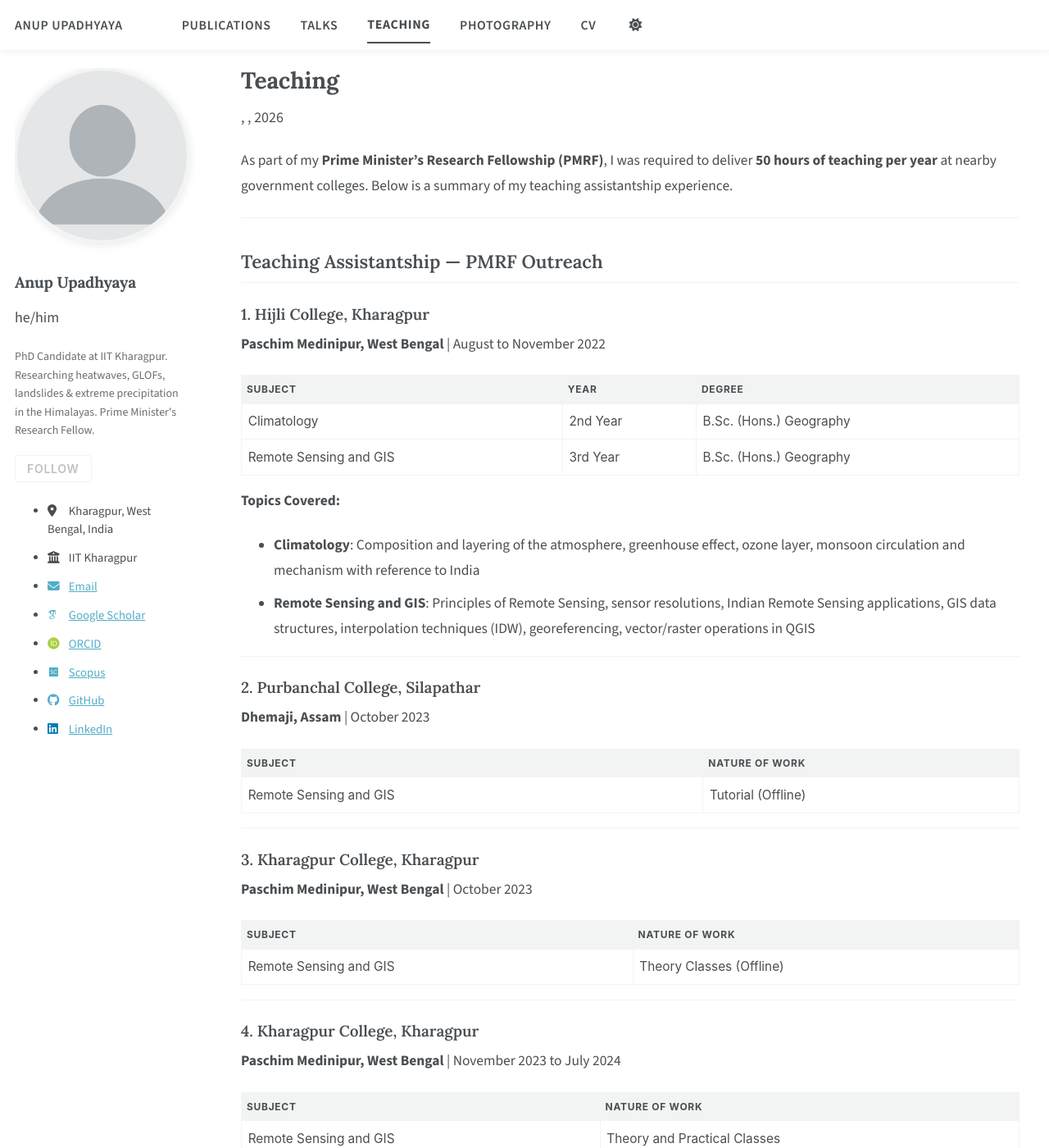
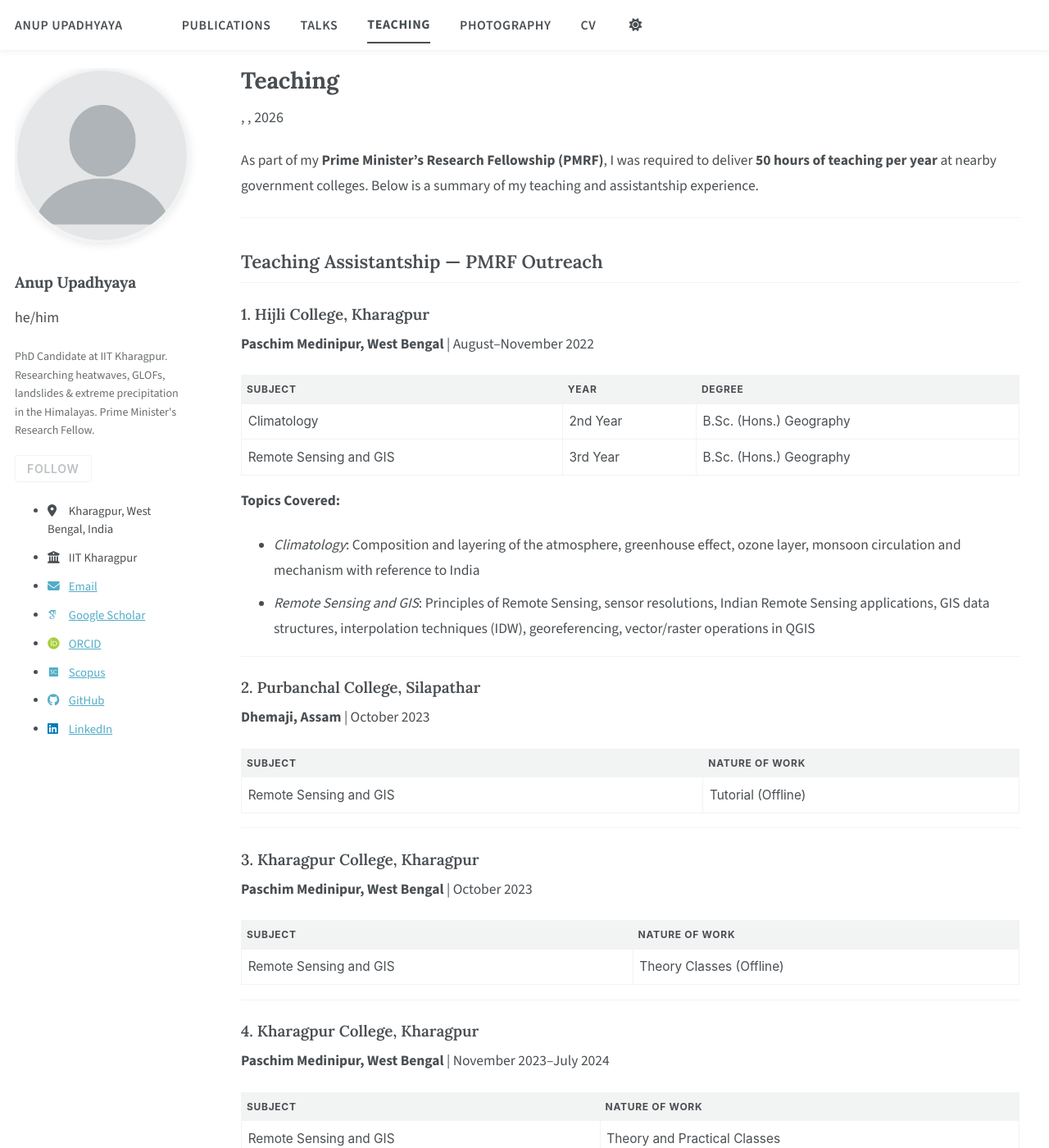
Before and after one commit to anupupadhyaya/anupupadhyaya.github.io, a Jekyll site: the page built from _teaching/2014-spring-teaching-1.md, in a window 1280 px wide and 1400 px high. Shown: the whole window at 82% size. Built offline with Jekyll 4.4.1, drawn with Linux system fonts in a browser that asks for light colours; some web fonts are replaced; a script bundle is joined from its source files by our own code; library files that are not in the unit come from our copies; some of the changed text lies outside the part shown.

Commit message:
Update 2014-spring-teaching-1.md

```diff
--- a/_teaching/2014-spring-teaching-1.md
+++ b/_teaching/2014-spring-teaching-1.md
@@ -5,17 +5,14 @@
 author_profile: true
 ---
 
-As part of my **Prime Minister's Research Fellowship (PMRF)**,
-I was required to deliver **50 hours of teaching per year**
-at nearby government colleges. Below is a summary of my
-teaching assistantship experience.
+As part of my **Prime Minister's Research Fellowship (PMRF)**, I was required to deliver **50 hours of teaching per year** at nearby government colleges. Below is a summary of my teaching and assistantship experience.
 
 ---
 
 ## Teaching Assistantship — PMRF Outreach
 
 ### 1. Hijli College, Kharagpur
-**Paschim Medinipur, West Bengal** | August to November 2022
+**Paschim Medinipur, West Bengal** | August–November 2022
 
 | Subject | Year | Degree |
 |---------|------|--------|
@@ -23,13 +20,8 @@
 | Remote Sensing and GIS | 3rd Year | B.Sc. (Hons.) Geography |
 
 **Topics Covered:**
-- **Climatology**: Composition and layering of the atmosphere,
-  greenhouse effect, ozone layer, monsoon circulation and
-  mechanism with reference to India
-- **Remote Sensing and GIS**: Principles of Remote Sensing,
-  sensor resolutions, Indian Remote Sensing applications,
-  GIS data structures, interpolation techniques (IDW),
-  georeferencing, vector/raster operations in QGIS
+- *Climatology*: Composition and layering of the atmosphere, greenhouse effect, ozone layer, monsoon circulation and mechanism with reference to India
+- *Remote Sensing and GIS*: Principles of Remote Sensing, sensor resolutions, Indian Remote Sensing applications, GIS data structures, interpolation techniques (IDW), georeferencing, vector/raster operations in QGIS
 
 ---
 
@@ -52,7 +44,7 @@
 ---
 
 ### 4. Kharagpur College, Kharagpur
-**Paschim Medinipur, West Bengal** | November 2023 to July 2024
+**Paschim Medinipur, West Bengal** | November 2023–July 2024
 
 | Subject | Nature of Work |
 |---------|---------------|
@@ -64,16 +56,12 @@
 ## Teaching Assistantship — IIT Kharagpur
 
 ### DIY Lab Course (DY17003)
-**IIT Kharagpur** | Autumn Semester 2020 to 2021 and Spring 2023
+**IIT Kharagpur** | Autumn 2020–21 and Spring 2023
 
-Served as a Teaching Assistant for the institute-level
-**DIY (Do It Yourself) Project Course**, coordinated by
-the Department of Mechanical Engineering.
+Served as a Teaching Assistant for the institute-level **DIY (Do It Yourself) Project Course**, coordinated by the Department of Mechanical Engineering.
 
 **Areas covered:**
 - Computer Aided Design (CAD) and 3D Printing
 - Circuit design with TinkerCAD and Arduino
 - Disassembly and assembly of machines
 - Team project guidance and evaluation
-
----
```
